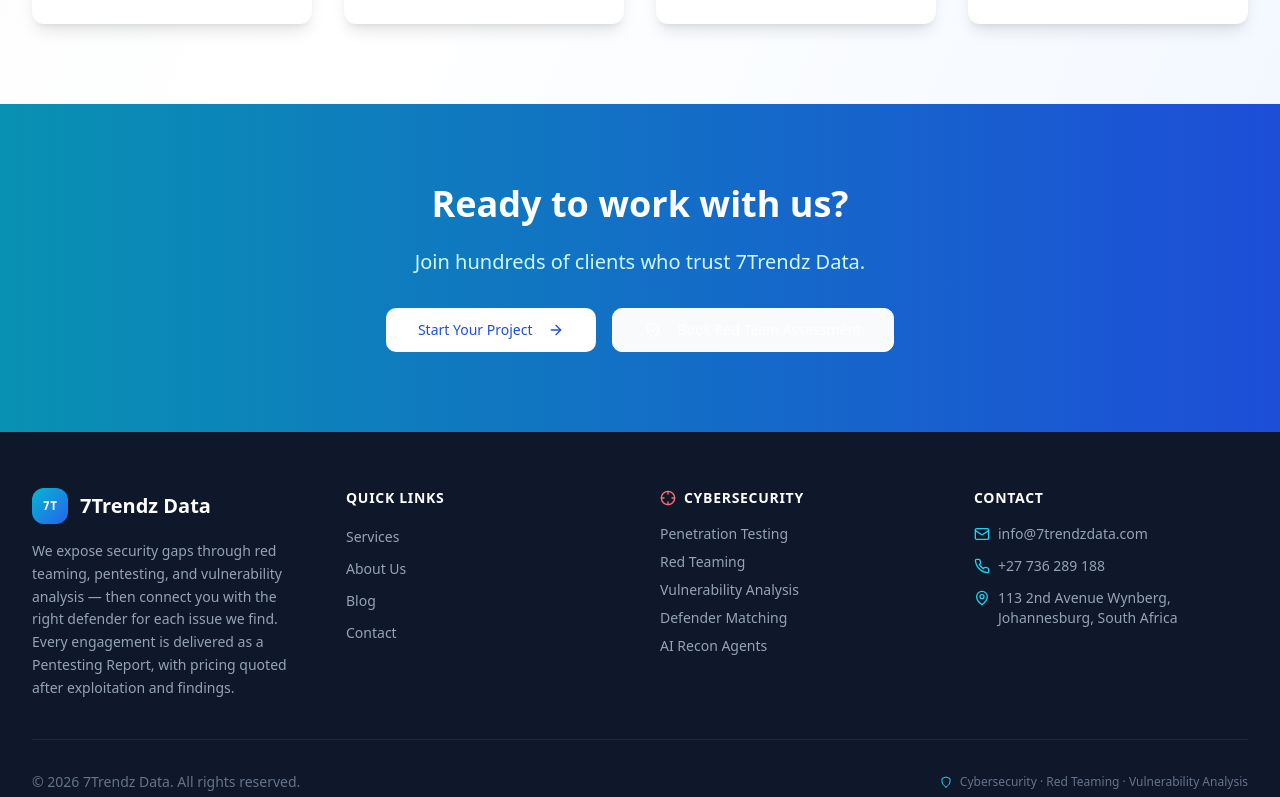
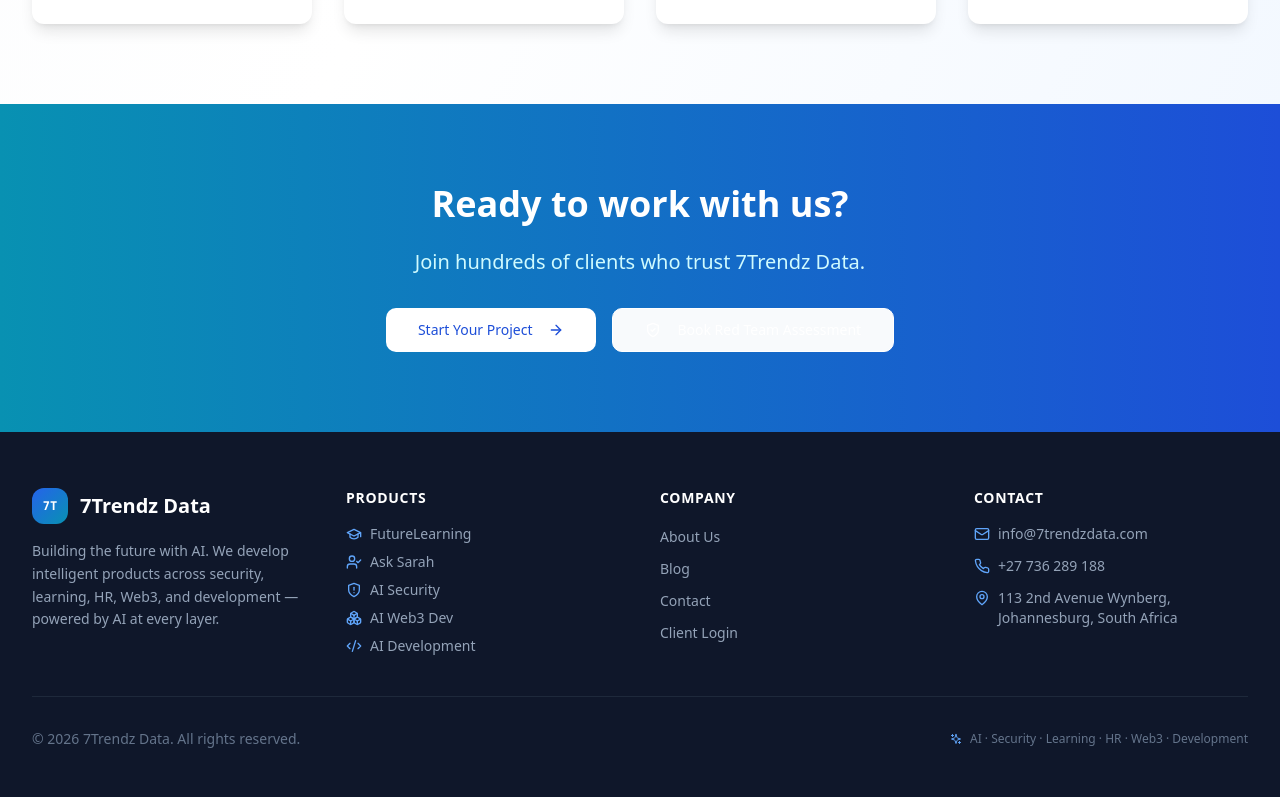
Before and after one commit to givenmalebe/7trendzdatawebsite, a Next.js app: page /about in a window 1280 px wide. Shown: the part 2000-2797 px from the top of the page. Built offline with nearby package versions, Linux system fonts and the light colour scheme; no server answers.

Commit message:
feat(header,footer): products dropdown and AI platform branding

```diff
--- a/components/footer.tsx
+++ b/components/footer.tsx
@@ -1,5 +1,14 @@
 import Link from "next/link"
-import { Mail, Phone, MapPin, Shield, Crosshair } from "lucide-react"
+import { Mail, Phone, MapPin, Sparkles, GraduationCap, UserCheck, ShieldAlert, Boxes, Code2 } from "lucide-react"
+import { PRODUCT_LIST } from "@/lib/products"
+
+const PRODUCT_ICONS: Record<string, React.ComponentType<{ className?: string }>> = {
+  "/products/futurelearning/": GraduationCap,
+  "/products/ask-sarah/": UserCheck,
+  "/products/security/": ShieldAlert,
+  "/products/web3/": Boxes,
+  "/products/development/": Code2,
+}
 
 export function Footer() {
   return (
@@ -8,29 +17,44 @@ export function Footer() {
         <div className="grid grid-cols-1 md:grid-cols-2 lg:grid-cols-4 gap-10">
           <div className="space-y-4">
             <div className="flex items-center gap-3">
-              <div className="flex h-9 w-9 items-center justify-center rounded-lg bg-gradient-to-br from-cyan-500 to-blue-600">
+              <div className="flex h-9 w-9 items-center justify-center rounded-lg bg-gradient-to-br from-blue-600 to-cyan-600">
                 <span className="font-mono text-xs font-bold text-white">7T</span>
               </div>
               <span className="text-xl font-bold">7Trendz Data</span>
             </div>
             <p className="text-slate-400 text-sm leading-relaxed">
-              We expose security gaps through red teaming, pentesting, and vulnerability analysis — then connect you
-              with the right defender for each issue we find. Every engagement is delivered as a Pentesting Report,
-              with pricing quoted after exploitation and findings.
+              Building the future with AI. We develop intelligent products across security, learning, HR, Web3, and
+              development — powered by AI at every layer.
             </p>
           </div>
 
           <div>
-            <h3 className="text-sm font-semibold uppercase tracking-wider mb-4">Quick Links</h3>
+            <h3 className="text-sm font-semibold uppercase tracking-wider mb-4">Products</h3>
+            <ul className="space-y-2">
+              {PRODUCT_LIST.map((p) => {
+                const Icon = PRODUCT_ICONS[p.url] || Sparkles
+                return (
+                  <li key={p.url}>
+                    <Link href={p.url} className="flex items-center gap-2 text-sm text-slate-400 hover:text-blue-400 transition-colors">
+                      <Icon className="h-4 w-4 text-blue-400" /> {p.name}
+                    </Link>
+                  </li>
+                )
+              })}
+            </ul>
+          </div>
+
+          <div>
+            <h3 className="text-sm font-semibold uppercase tracking-wider mb-4">Company</h3>
             <ul className="space-y-2">
               {[
-                { label: "Services", href: "/services" },
                 { label: "About Us", href: "/about" },
                 { label: "Blog", href: "/blog" },
                 { label: "Contact", href: "/contact" },
+                { label: "Client Login", href: "/login" },
               ].map((link) => (
                 <li key={link.href}>
-                  <Link href={link.href} className="text-sm text-slate-400 hover:text-cyan-400 transition-colors">
+                  <Link href={link.href} className="text-sm text-slate-400 hover:text-blue-400 transition-colors">
                     {link.label}
                   </Link>
                 </li>
@@ -39,29 +63,16 @@ export function Footer() {
           </div>
 
           <div>
-            <h3 className="text-sm font-semibold uppercase tracking-wider mb-4 flex items-center gap-2">
-              <Crosshair className="h-4 w-4 text-red-400" /> Cybersecurity
-            </h3>
-            <ul className="space-y-2 text-sm text-slate-400">
-              <li>Penetration Testing</li>
-              <li>Red Teaming</li>
-              <li>Vulnerability Analysis</li>
-              <li>Defender Matching</li>
-              <li>AI Recon Agents</li>
-            </ul>
-          </div>
-
-          <div>
             <h3 className="text-sm font-semibold uppercase tracking-wider mb-4">Contact</h3>
             <div className="space-y-3 text-sm text-slate-400">
-              <a href="mailto:info@7trendzdata.com" className="flex items-center gap-2 hover:text-cyan-400 transition-colors">
-                <Mail className="h-4 w-4 text-cyan-400" /> info@7trendzdata.com
+              <a href="mailto:info@7trendzdata.com" className="flex items-center gap-2 hover:text-blue-400 transition-colors">
+                <Mail className="h-4 w-4 text-blue-400" /> info@7trendzdata.com
               </a>
-              <a href="tel:+27736289188" className="flex items-center gap-2 hover:text-cyan-400 transition-colors">
-                <Phone className="h-4 w-4 text-cyan-400" /> +27 736 289 188
+              <a href="tel:+27736289188" className="flex items-center gap-2 hover:text-blue-400 transition-colors">
+                <Phone className="h-4 w-4 text-blue-400" /> +27 736 289 188
               </a>
               <div className="flex items-start gap-2">
-                <MapPin className="h-4 w-4 text-cyan-400 mt-0.5 shrink-0" />
+                <MapPin className="h-4 w-4 text-blue-400 mt-0.5 shrink-0" />
                 113 2nd Avenue Wynberg, Johannesburg, South Africa
               </div>
             </div>
@@ -71,7 +82,7 @@ export function Footer() {
         <div className="border-t border-slate-800 mt-10 pt-8 flex flex-col sm:flex-row items-center justify-between gap-3">
           <p className="text-sm text-slate-500">© {new Date().getFullYear()} 7Trendz Data. All rights reserved.</p>
           <p className="flex items-center gap-2 text-xs text-slate-500">
-            <Shield className="h-3 w-3 text-cyan-400" /> Cybersecurity · Red Teaming · Vulnerability Analysis
+            <Sparkles className="h-3 w-3 text-blue-400" /> AI · Security · Learning · HR · Web3 · Development
           </p>
         </div>
       </div>
--- a/components/header.tsx
+++ b/components/header.tsx
@@ -4,14 +4,21 @@ import { useState } from "react"
 import Link from "next/link"
 import { Button } from "@/components/ui/button"
 import { Sheet, SheetContent, SheetTrigger } from "@/components/ui/sheet"
-import { Menu, Shield, Sparkles } from "lucide-react"
+import {
+  DropdownMenu,
+  DropdownMenuContent,
+  DropdownMenuItem,
+  DropdownMenuLabel,
+  DropdownMenuSeparator,
+  DropdownMenuTrigger,
+} from "@/components/ui/dropdown-menu"
+import { Menu, Sparkles, ChevronDown } from "lucide-react"
+import { PRODUCT_LIST } from "@/lib/products"
 
 export function Header() {
   const [isOpen, setIsOpen] = useState(false)
 
   const navigation = [
-    { name: "Home", href: "/" },
-    { name: "Services", href: "/services" },
     { name: "About", href: "/about" },
     { name: "Blog", href: "/blog" },
     { name: "Contact", href: "/contact" },
@@ -29,18 +36,35 @@ export function Header() {
             />
             <div className="flex flex-col leading-tight">
               <span className="text-xl font-bold text-slate-900">7Trendz Data</span>
-              <span className="hidden sm:block text-[10px] font-semibold uppercase tracking-widest text-cyan-600">
-                Cybersecurity & Red Teaming
+              <span className="hidden sm:block text-[10px] font-semibold uppercase tracking-widest text-blue-600">
+                Building the Future with AI
               </span>
             </div>
           </Link>
 
           <nav className="hidden md:flex items-center gap-8">
+            <DropdownMenu>
+              <DropdownMenuTrigger className="flex items-center gap-1 text-sm font-medium text-slate-600 hover:text-blue-600 transition-colors focus:outline-none">
+                Products <ChevronDown className="h-4 w-4" />
+              </DropdownMenuTrigger>
+              <DropdownMenuContent align="start" className="w-72">
+                <DropdownMenuLabel>Our AI Products</DropdownMenuLabel>
+                <DropdownMenuSeparator />
+                {PRODUCT_LIST.map((p) => (
+                  <DropdownMenuItem key={p.url} asChild>
+                    <Link href={p.url} className="flex flex-col items-start py-2">
+                      <span className="font-semibold text-slate-900">{p.name}</span>
+                      <span className="text-xs text-slate-500">{p.tagline}</span>
+                    </Link>
+                  </DropdownMenuItem>
+                ))}
+              </DropdownMenuContent>
+            </DropdownMenu>
             {navigation.map((item) => (
               <Link
                 key={item.name}
                 href={item.href}
-                className="text-sm font-medium text-slate-600 hover:text-cyan-600 transition-colors"
+                className="text-sm font-medium text-slate-600 hover:text-blue-600 transition-colors"
               >
                 {item.name}
               </Link>
@@ -51,13 +75,7 @@ export function Header() {
           </nav>
 
           <div className="hidden md:flex items-center gap-3">
-            <Button asChild variant="outline" size="sm" className="border-red-200 text-red-600 hover:bg-red-50 hover:text-red-700">
-              <Link href="/contact?interest=security">
-                <Shield className="mr-2 h-4 w-4" />
-                Red Team Assessment
-              </Link>
-            </Button>
-            <Button asChild size="sm" className="bg-gradient-to-r from-cyan-500 to-blue-600 hover:from-cyan-600 hover:to-blue-700 text-white shadow-md shadow-cyan-500/25">
+            <Button asChild size="sm" className="bg-gradient-to-r from-blue-600 to-cyan-600 hover:from-blue-700 hover:to-cyan-700 text-white shadow-md shadow-blue-500/25">
               <Link href="/contact">
                 <Sparkles className="mr-2 h-4 w-4" />
                 Get Started
@@ -72,27 +90,34 @@ export function Header() {
               </Button>
             </SheetTrigger>
             <SheetContent side="right" className="w-[300px] sm:w-[400px]">
-              <div className="flex flex-col gap-4 mt-8">
+              <div className="flex flex-col gap-2 mt-8">
+                <p className="text-xs font-semibold uppercase tracking-wider text-slate-400 px-1">Products</p>
+                {PRODUCT_LIST.map((p) => (
+                  <Link
+                    key={p.url}
+                    href={p.url}
+                    className="px-1 py-2 text-slate-700 hover:text-blue-600 transition-colors"
+                    onClick={() => setIsOpen(false)}
+                  >
+                    <span className="block font-semibold">{p.name}</span>
+                    <span className="block text-xs text-slate-500">{p.tagline}</span>
+                  </Link>
+                ))}
                 {navigation.map((item) => (
                   <Link
                     key={item.name}
                     href={item.href}
-                    className="text-lg text-slate-600 hover:text-cyan-600 transition-colors"
+                    className="px-1 py-2 text-lg text-slate-700 hover:text-blue-600 transition-colors"
                     onClick={() => setIsOpen(false)}
                   >
                     {item.name}
                   </Link>
                 ))}
-                <Link href="/login" className="text-lg text-slate-600 hover:text-slate-900" onClick={() => setIsOpen(false)}>
+                <Link href="/login" className="px-1 py-2 text-lg text-slate-600 hover:text-slate-900" onClick={() => setIsOpen(false)}>
                   Login
                 </Link>
-                <div className="flex flex-col gap-3 pt-4 border-t">
-                  <Button asChild variant="outline" className="border-red-200 text-red-600">
-                    <Link href="/contact?interest=security" onClick={() => setIsOpen(false)}>
-                      Red Team Assessment
-                    </Link>
-                  </Button>
-                  <Button asChild className="bg-gradient-to-r from-cyan-500 to-blue-600 text-white">
+                <div className="pt-4 border-t mt-2">
+                  <Button asChild className="bg-gradient-to-r from-blue-600 to-cyan-600 text-white w-full">
                     <Link href="/contact" onClick={() => setIsOpen(false)}>Get Started</Link>
                   </Button>
                 </div>
```
